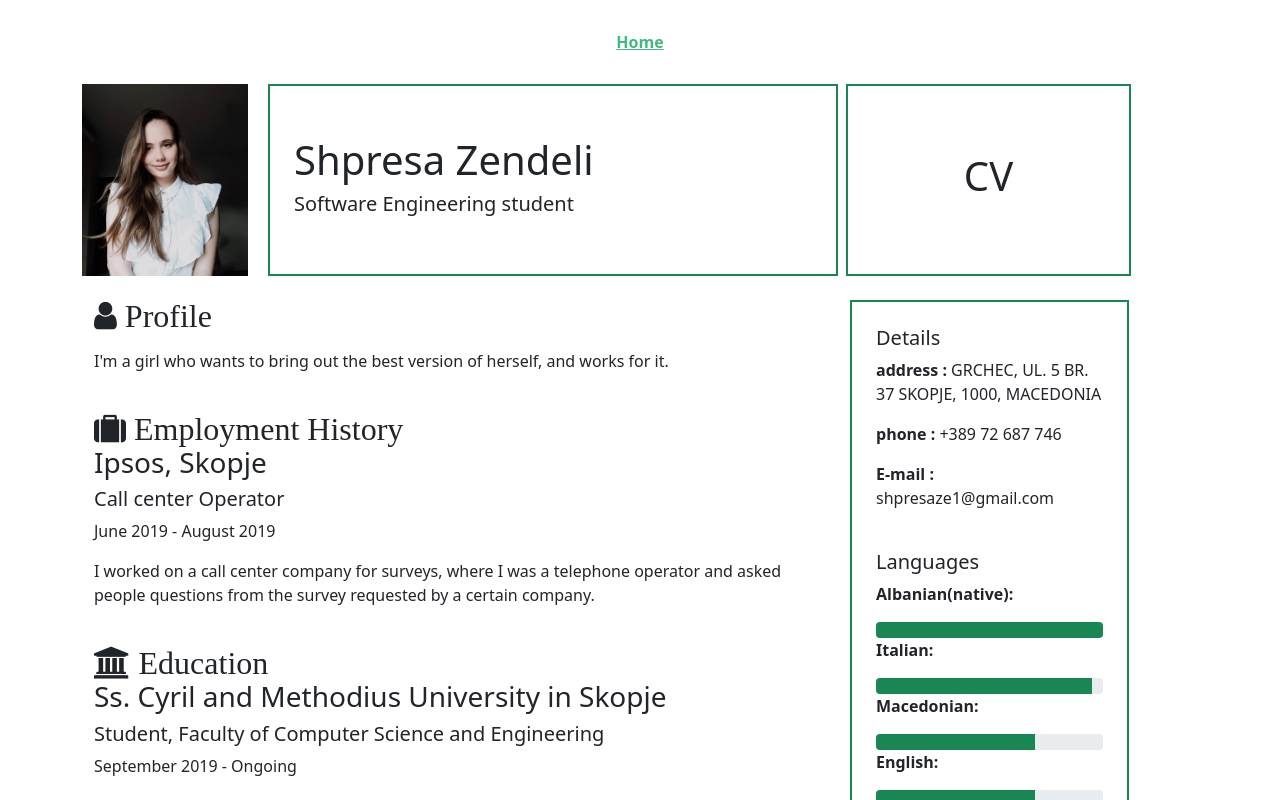
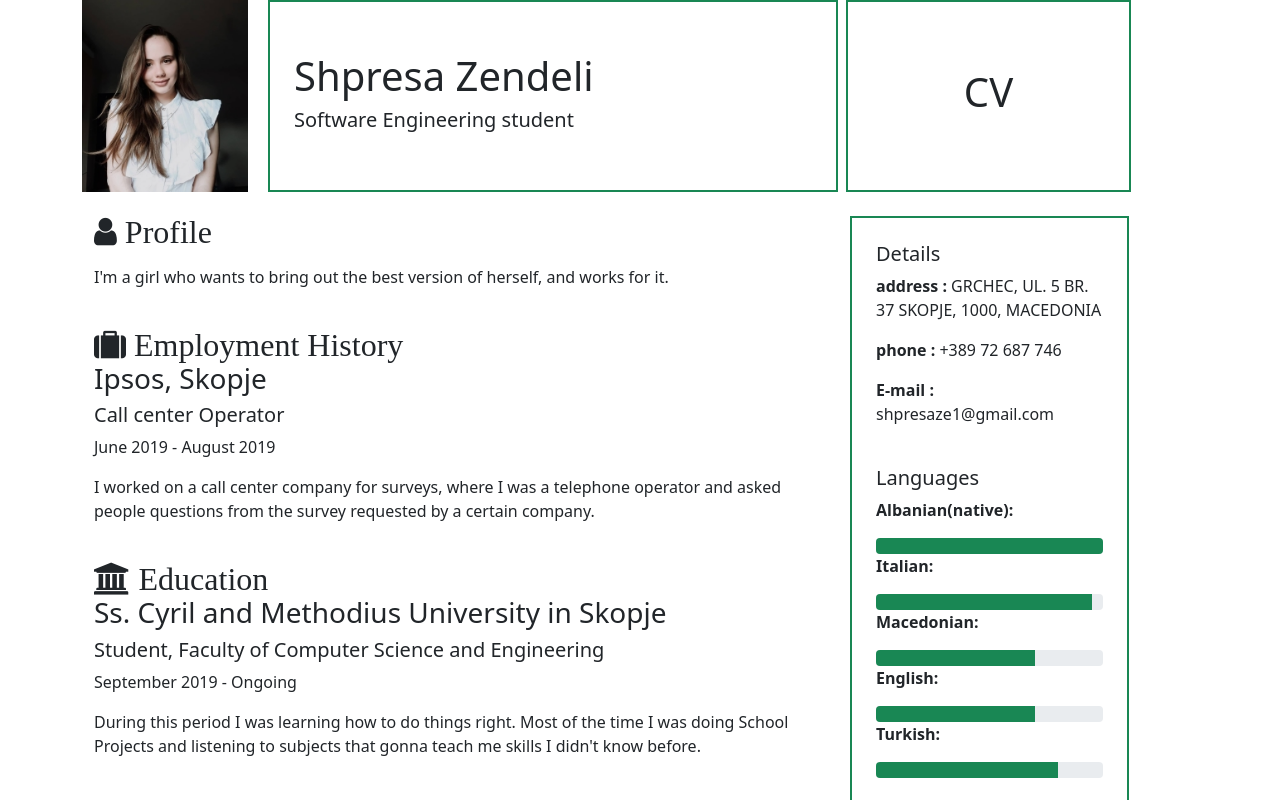
Before and after one commit to shpresaze/portfolio, a Vue app: page / in a window 1280 px wide. Shown: the top 800 px of the page. Built offline with nearby package versions, Linux system fonts and the light colour scheme.

Commit message:
Fixed: immage ratio,HomeView,AppView

```diff
--- a/src/App.vue
+++ b/src/App.vue
@@ -1,21 +1,11 @@
 <template>
   <div id="app">
-    <Navbar />
-    <HeaderInfos />
-    <ContentCV />
+    <router-view />
   </div>
 </template>
 <script>
-import ContentCV from "./components/ContentCV.vue";
-import HeaderInfos from "./components/HeaderInfos.vue";
-import Navbar from "./components/layout/Navbar.vue";
-
 export default {
-  components: {
-    Navbar,
-    HeaderInfos,
-    ContentCV,
-  },
+  components: {},
   // ...
 };
 </script>
--- a/src/components/HeaderInfos.vue
+++ b/src/components/HeaderInfos.vue
@@ -2,7 +2,10 @@
   <div class="container">
     <div class="row gap-2">
       <div class="col-sm-12 col-md-2 col-lg-2">
-        <img src="../assets/images/photoCV.jpeg" class="img-fluid" />
+        <img
+          src="../assets/images/photoCV.jpeg"
+          class="img-fluid ratio ratio-5x3"
+        />
       </div>
       <div
         class="
--- a/src/components/layout/Navbar.vue
+++ /dev/null
@@ -1,31 +0,0 @@
-<template>
-  <div>
-    <nav><router-link to="/"> Home</router-link></nav>
-    <router-view />
-  </div>
-</template>
-
-
-<script>
-export default {
-  data() {
-    return {};
-  },
-};
-</script>
-
-<style  lang="scss">
-nav {
-  padding: 30px;
-  text-align: center;
-
-  a {
-    font-weight: bold;
-    color: #2c3e50;
-
-    &.router-link-exact-active {
-      color: #42b983;
-    }
-  }
-}
-</style>
--- a/src/main.js
+++ b/src/main.js
@@ -3,8 +3,6 @@ import App from "./App.vue";
 import router from "./router";
 import store from "./store";
 import "./assets/scss/app.scss";
-//import Navbar from "./components/layout/Navbar.vue";
-//import HeaderInfos from "./components/HeaderInfos.vue";
 Vue.config.productionTip = false;
 
 const app = new Vue({
@@ -12,6 +10,3 @@ const app = new Vue({
   store,
   render: (h) => h(App),
 }).$mount("#app");
-
-//app.component("Navbar", Navbar);
-//app.component("header-infos", HeaderInfos);
--- a/src/views/HomeView.vue
+++ b/src/views/HomeView.vue
@@ -1,12 +1,19 @@
 <template>
-  <div class="home"></div>
+  <div class="home">
+    <HeaderInfos />
+    <ContentCV />
+  </div>
 </template>
 
 <script>
 // @ is an alias to /src
-
+import ContentCV from "../components/ContentCV.vue";
+import HeaderInfos from "../components/HeaderInfos.vue";
 export default {
   name: "HomeView",
-  components: {},
+  components: {
+    HeaderInfos,
+    ContentCV,
+  },
 };
 </script>
```
